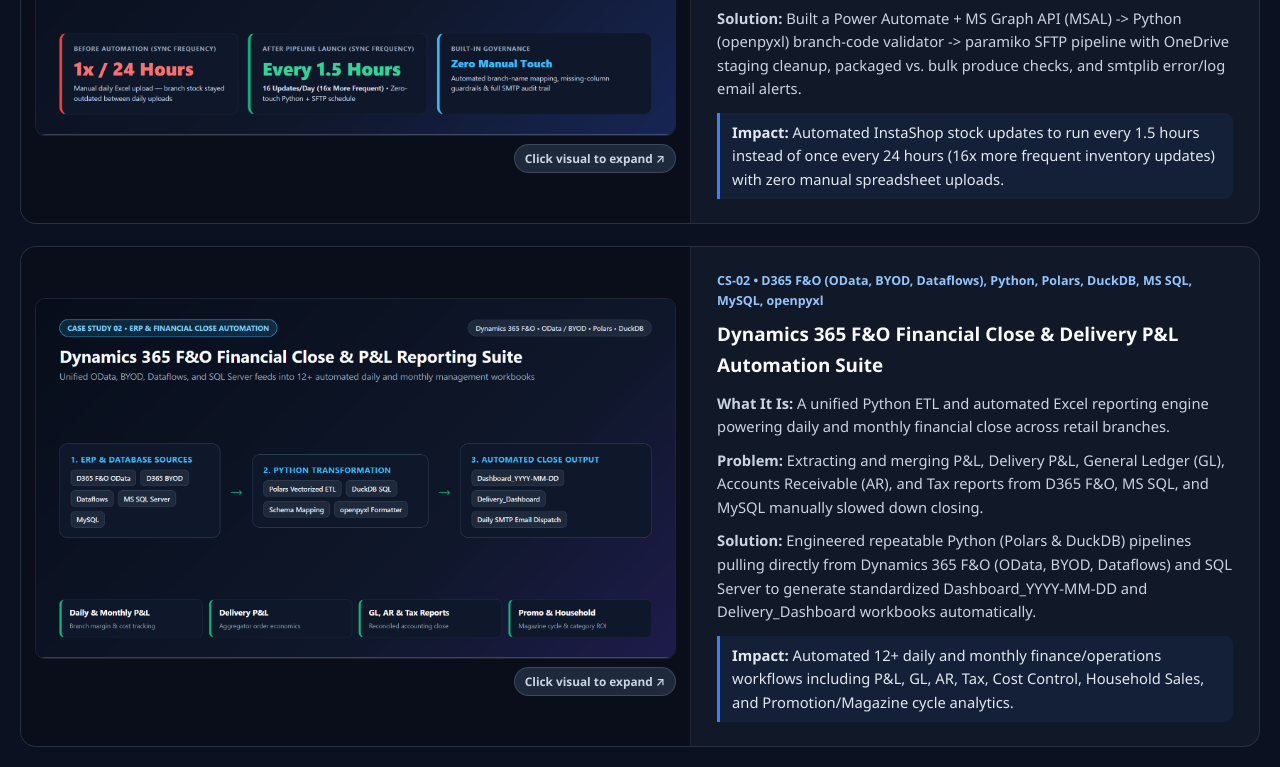
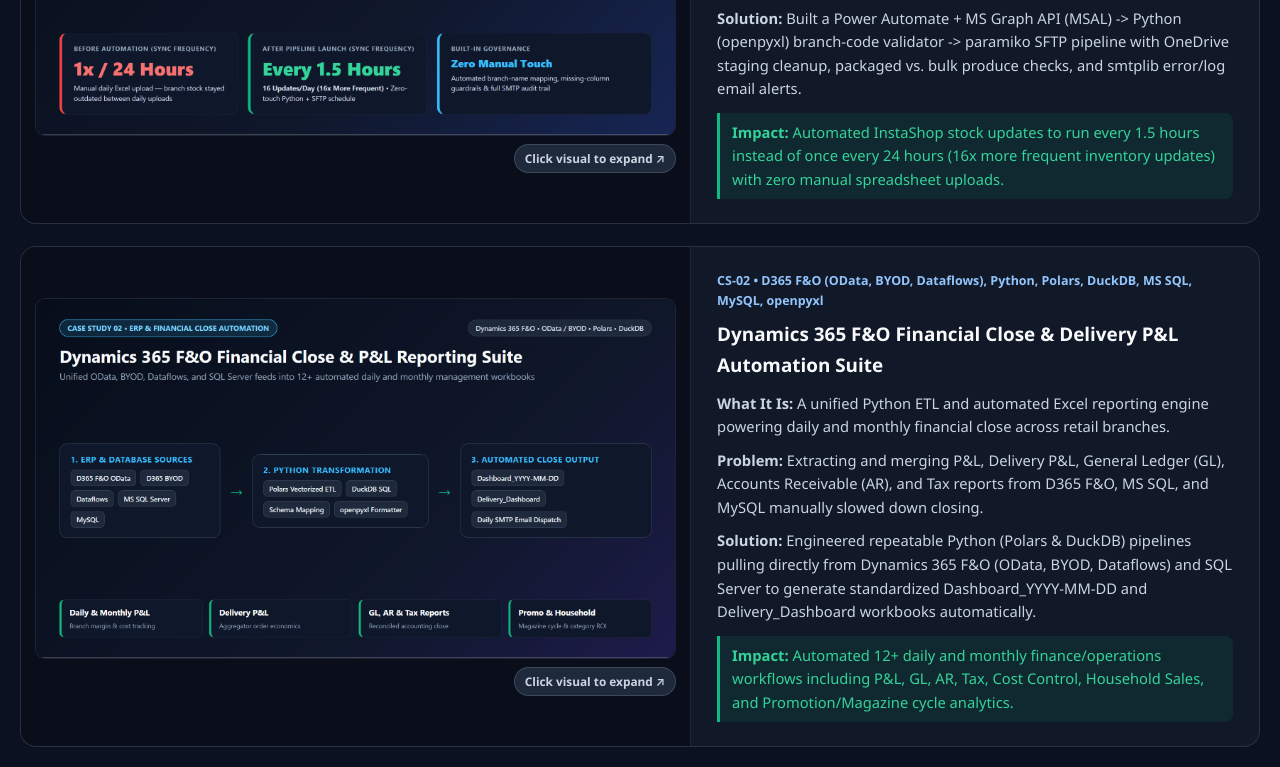
Before and after one commit to Yahia-Hosny/financial-data-analyst-portfolio, a plain HTML site: page index.html in a window 1280 px wide. Shown: the part 896-1663 px from the top of the page. Drawn offline with Linux system fonts and the light colour scheme.

Commit message:
Highlight Impact callout block in emerald green for visual emphasis

```diff
--- a/index.html
+++ b/index.html
@@ -41,7 +41,7 @@
     .cs-tag { font-size: 0.78rem; color: #93c5fd; font-weight: 700; margin-bottom: 8px; word-break: break-word; }
     .cs-card h3 { margin: 0 0 12px; font-size: 1.18rem; color: #f8fafc; }
     .cs-card p { margin: 0 0 10px; font-size: 0.92rem; color: #cbd5e1; }
-    .cs-card p.impact { color: #e2e8f0; border-left: 3px solid #3b82f6; background: rgba(59, 130, 246, 0.08); padding: 8px 12px; border-radius: 0 8px 8px 0; margin-top: 2px; margin-bottom: 0; }
+    .cs-card p.impact { color: #34d399; border-left: 3px solid #10b981; background: rgba(16, 185, 129, 0.10); padding: 8px 12px; border-radius: 0 8px 8px 0; margin-top: 2px; margin-bottom: 0; }
     .footer { border-top: 1px solid #1e293b; padding-top: 18px; display: flex; justify-content: space-between; flex-wrap: wrap; gap: 10px; font-size: 0.84rem; color: #94a3b8; }
     .lightbox { display: none; position: fixed; inset: 0; background: rgba(2, 6, 23, 0.92); z-index: 9999; align-items: center; justify-content: center; padding: 24px; }
     .lightbox.open { display: flex; }
```
Also changed, not shown: portfolio_optimized_100.html (+1 -1 lines).
